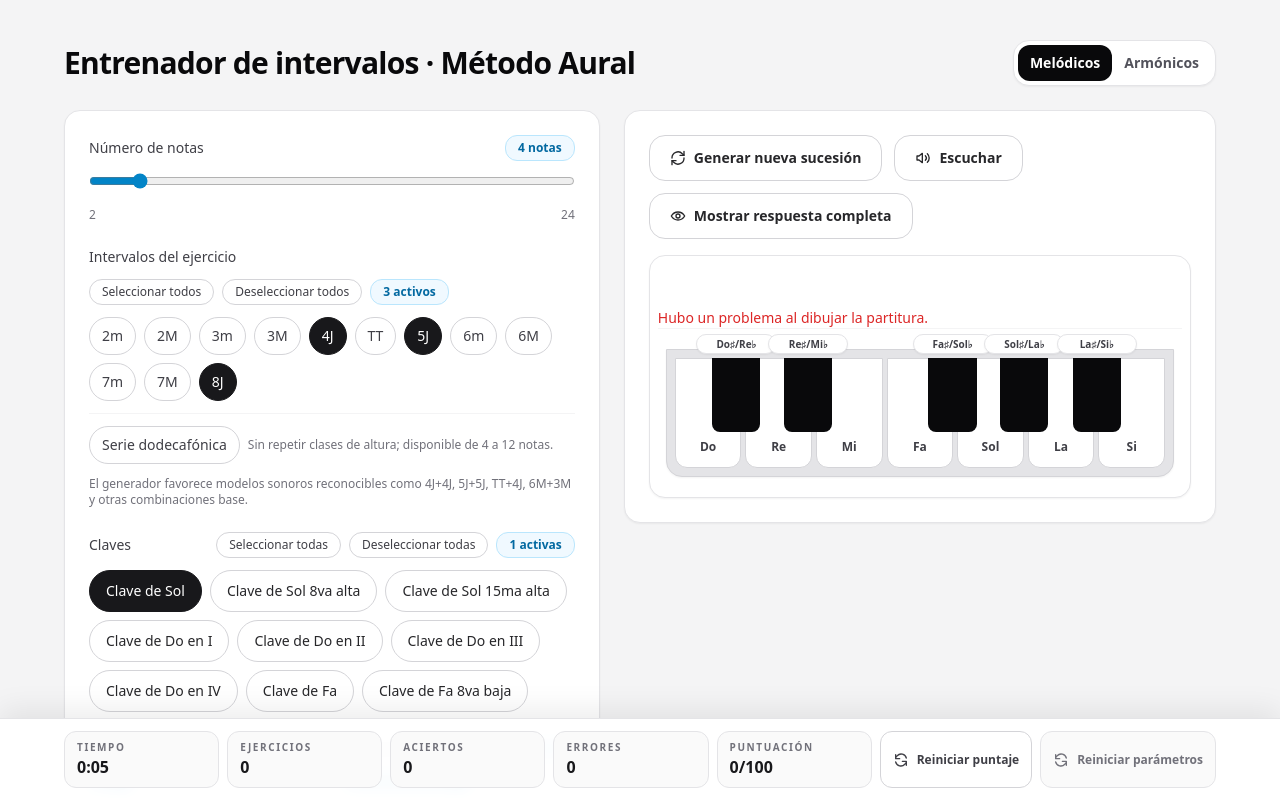
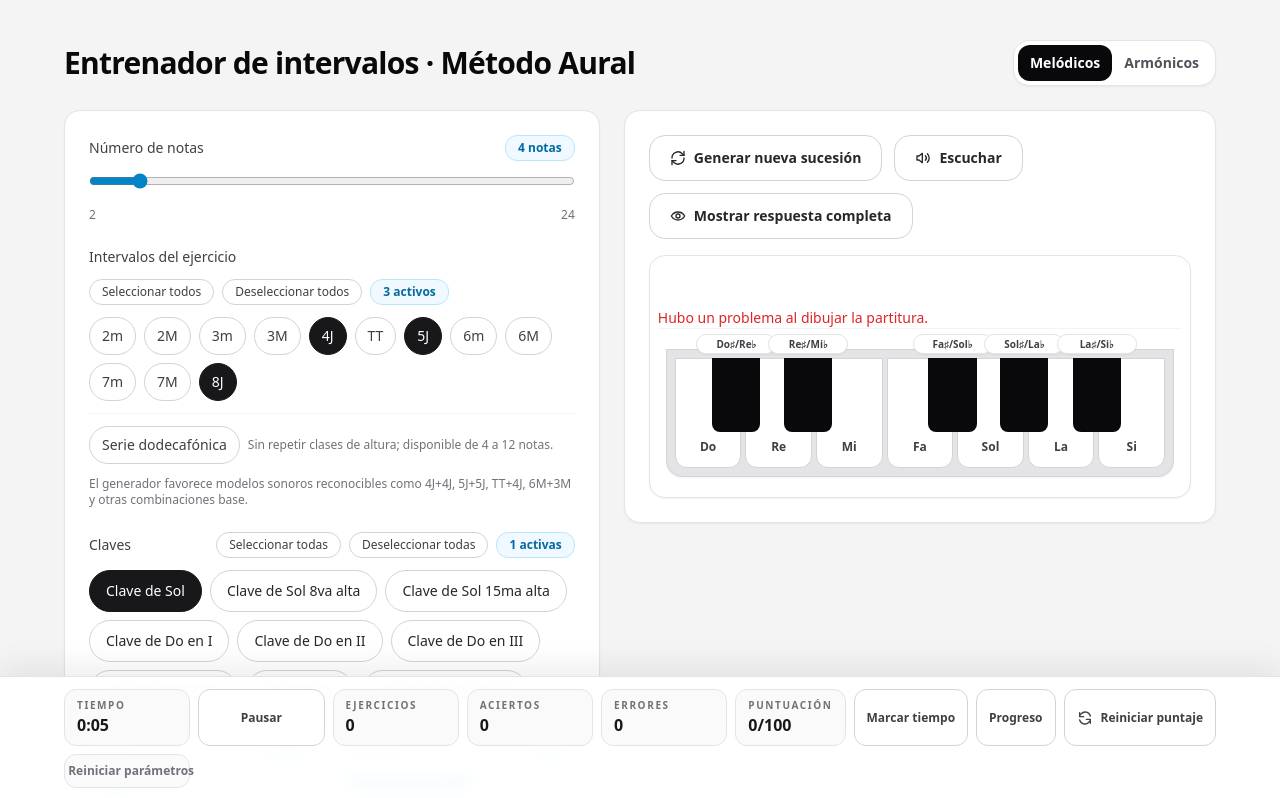
Before and after one commit to rickymartingtz/Entrenador-de-intervalos-mel-dicos, a React (Vite) app: page / in a window 1280 px wide. Shown: the top 798 px of the page. Built offline with nearby package versions, Linux system fonts and the light colour scheme.

Commit message:
Update App.jsx

```diff
--- a/src/App.jsx
+++ b/src/App.jsx
@@ -114,6 +114,7 @@ const SHORT_DIRECTION_OPTIONS = [
 ];
 const SETTINGS_KEY = "intervalTrainer.settings.v11";
 const STATS_KEY = "intervalTrainer.stats.v11";
+const MARKS_KEY = "intervalTrainer.marks.v12";
 const SOUNDFONT_LIBRARY = "MusyngKite";
 const SOUNDFONT_BASE_URL = "https://gleitz.github.io/midi-js-soundfonts";
 const PITCH_HISTORY_LEN = 200;
@@ -122,6 +123,8 @@ const IN_TUNE_THRESHOLD = 10;
 const TUNER_HOLD_OPTIONS = [0.5, 1, 1.5, 2, 3, 4];
 const TUNER_MICRO_GAP_MS = 300;
 const TUNER_COMPLETE_DELAY_MS = 560;
+const TUNER_ANALYSIS_INTERVAL_MS = 40;
+const TUNER_YIN_THRESHOLD = 0.13;
 const PITCH_SMOOTH_ALPHA = 0.35;
 
 const CLEFS = [
@@ -771,6 +774,28 @@ function initialStats() {
     return stored ? { ...defaults, ...stored } : defaults;
   } catch {
     return defaults;
+  }
+}
+
+function initialMarks() {
+  try {
+    const stored = JSON.parse(window.localStorage.getItem(MARKS_KEY) || "[]");
+    return Array.isArray(stored) ? stored.slice(0, 80) : [];
+  } catch {
+    return [];
+  }
+}
+
+function formatDateTime(timestamp) {
+  try {
+    return new Intl.DateTimeFormat("es-MX", {
+      day: "2-digit",
+      month: "short",
+      hour: "2-digit",
+      minute: "2-digit",
+    }).format(new Date(timestamp));
+  } catch {
+    return "—";
   }
 }
 
@@ -1420,7 +1445,7 @@ function TunerPanel({ notes = [], visible = false }) {
 
     const buffer = new Float32Array(analyser.fftSize);
     analyser.getFloatTimeDomainData(buffer);
-    const freq = autoCorrelatePitch(buffer, ctx.sampleRate, 0.15);
+    const freq = autoCorrelatePitch(buffer, ctx.sampleRate, TUNER_YIN_THRESHOLD);
     const now = performance.now();
     const activeMode = modeRef.current;
     const list = notesRef.current ?? [];
@@ -1506,7 +1531,7 @@ function TunerPanel({ notes = [], visible = false }) {
       setIsListening(true);
       lastDetectionAtRef.current = null;
       if (timerRef.current) window.clearInterval(timerRef.current);
-      timerRef.current = window.setInterval(analyse, 50);
+      timerRef.current = window.setInterval(analyse, TUNER_ANALYSIS_INTERVAL_MS);
     } catch (error) {
       console.error("No se pudo iniciar el afinador:", error);
       setIsListening(false);
@@ -1645,6 +1670,7 @@ function BottomStat({ label, value }) {
 export default function IntervalTrainerPage() {
   const saved = useMemo(() => (typeof window !== "undefined" ? initialSettings() : null), []);
   const savedStats = useMemo(() => (typeof window !== "undefined" ? initialStats() : null), []);
+  const savedMarks = useMemo(() => (typeof window !== "undefined" ? initialMarks() : []), []);
   const audioContextRef = useRef(null);
   const soundfontCacheRef = useRef(new Map());
   const activeFallbackNodesRef = useRef([]);
@@ -1681,6 +1707,9 @@ export default function IntervalTrainerPage() {
   const [isPlaying, setIsPlaying] = useState(false);
   const [buttonFlash, setButtonFlash] = useState(false);
   const [stats, setStats] = useState(savedStats ?? { totalSeconds: 0, exercises: 0, correct: 0, incorrect: 0 });
+  const [isTimerPaused, setIsTimerPaused] = useState(false);
+  const [showProgressPanel, setShowProgressPanel] = useState(false);
+  const [timeMarks, setTimeMarks] = useState(savedMarks);
 
   const selectedInstrument = useMemo(() => INSTRUMENTS.find((item) => item.value === instrument) ?? INSTRUMENTS.find((item) => item.value === DEFAULT_INSTRUMENT), [instrument]);
   const hasSelectedIntervals = selectedIntervalKeys.length > 0;
@@ -1703,11 +1732,12 @@ export default function IntervalTrainerPage() {
   }, [isHarmonicMode, noteCount, useTwelveToneSeries]);
 
   useEffect(() => {
+    if (isTimerPaused) return undefined;
     const timer = window.setInterval(() => {
       setStats((current) => ({ ...current, totalSeconds: current.totalSeconds + 1 }));
     }, 1000);
     return () => window.clearInterval(timer);
-  }, []);
+  }, [isTimerPaused]);
 
   useEffect(() => {
     try {
@@ -1731,6 +1761,12 @@ export default function IntervalTrainerPage() {
       window.localStorage.setItem(STATS_KEY, JSON.stringify(stats));
     } catch {}
   }, [stats]);
+
+  useEffect(() => {
+    try {
+      window.localStorage.setItem(MARKS_KEY, JSON.stringify(timeMarks));
+    } catch {}
+  }, [timeMarks]);
 
   useEffect(() => {
     if (useTwelveToneSeries) {
@@ -2067,6 +2103,34 @@ export default function IntervalTrainerPage() {
   const selectAllClefs = useCallback(() => setSelectedClefKeys(CLEFS.map((item) => item.key)), []);
   const deselectAllClefs = useCallback(() => setSelectedClefKeys([]), []);
 
+  const addTimeMark = useCallback((label = "Marca de estudio") => {
+    setTimeMarks((current) => {
+      const nextMark = {
+        id: `${Date.now()}-${Math.random()}`,
+        label,
+        timestamp: Date.now(),
+        totalSeconds: stats.totalSeconds,
+        exercises: stats.exercises,
+        correct: stats.correct,
+        incorrect: stats.incorrect,
+        score: scoreFromStats(stats),
+        trainerMode,
+        noteCount: safeNoteCount,
+        tempo,
+        instrument,
+        intervals: selectedIntervalKeys,
+        clefs: selectedClefKeys,
+      };
+      return [nextMark, ...current].slice(0, 80);
+    });
+    setShowProgressPanel(true);
+  }, [instrument, noteCount, safeNoteCount, selectedClefKeys, selectedIntervalKeys, stats, tempo, trainerMode]);
+
+  const clearTimeMarks = useCallback(() => {
+    setTimeMarks([]);
+    try { window.localStorage.removeItem(MARKS_KEY); } catch {}
+  }, []);
+
   const resetScores = useCallback(() => {
     setStats({ totalSeconds: 0, exercises: 0, correct: 0, incorrect: 0 });
     try {
@@ -2092,10 +2156,8 @@ export default function IntervalTrainerPage() {
     setNextIndex(1);
     setHarmonicStep(firstHarmonicStep(freshExercise, DEFAULT_HARMONIC_RESPONSE_MODE));
     setRevealFull(false);
-    setStats({ totalSeconds: 0, exercises: 0, correct: 0, incorrect: 0 });
     try {
       window.localStorage.removeItem(SETTINGS_KEY);
-      window.localStorage.removeItem(STATS_KEY);
     } catch {}
   }, [stopPlayback]);
 
@@ -2303,12 +2365,75 @@ export default function IntervalTrainerPage() {
       </div>
 
       <div className="fixed inset-x-0 bottom-0 z-50 border-t border-zinc-200 bg-white/95 px-3 py-2 shadow-[0_-8px_30px_rgba(0,0,0,0.08)] backdrop-blur sm:px-4 sm:py-3">
-        <div className="mx-auto flex max-w-6xl gap-2 overflow-x-auto pb-1 sm:grid sm:grid-cols-3 sm:overflow-visible sm:pb-0 lg:grid-cols-[repeat(5,minmax(0,1fr))_auto_auto]">
+        {showProgressPanel ? (
+          <div className="mx-auto mb-2 max-w-6xl rounded-2xl border border-zinc-200 bg-white p-3 shadow-sm">
+            <div className="flex flex-wrap items-center justify-between gap-3">
+              <div>
+                <p className="text-xs font-semibold uppercase tracking-[0.18em] text-zinc-500">Progreso local</p>
+                <p className="text-sm text-zinc-600">Datos guardados en este ordenador o teléfono.</p>
+              </div>
+              <div className="flex flex-wrap gap-2">
+                <button type="button" onClick={() => addTimeMark("Marca manual")} className="rounded-xl border border-zinc-300 bg-white px-3 py-2 text-xs font-semibold text-zinc-700 transition hover:bg-zinc-100">Marcar tiempo</button>
+                <button type="button" onClick={clearTimeMarks} className="rounded-xl border border-zinc-200 bg-zinc-50 px-3 py-2 text-xs font-semibold text-zinc-500 transition hover:bg-white">Borrar marcas</button>
+                <button type="button" onClick={() => setShowProgressPanel(false)} className="rounded-xl border border-zinc-900 bg-zinc-900 px-3 py-2 text-xs font-semibold text-white">Cerrar</button>
+              </div>
+            </div>
+            <div className="mt-3 grid gap-2 sm:grid-cols-5">
+              <BottomStat label="Tiempo" value={formatTime(stats.totalSeconds)} />
+              <BottomStat label="Ejercicios" value={stats.exercises} />
+              <BottomStat label="Aciertos" value={stats.correct} />
+              <BottomStat label="Errores" value={stats.incorrect} />
+              <BottomStat label="Puntuación" value={`${score}/100`} />
+            </div>
+            <div className="mt-3 max-h-40 space-y-2 overflow-y-auto pr-1">
+              {timeMarks.length > 0 ? timeMarks.map((mark) => (
+                <div key={mark.id} className="rounded-xl border border-zinc-200 bg-zinc-50 px-3 py-2 text-xs text-zinc-700">
+                  <div className="flex flex-wrap items-center justify-between gap-2">
+                    <span className="font-semibold text-zinc-900">{mark.label}</span>
+                    <span className="text-zinc-500">{formatDateTime(mark.timestamp)}</span>
+                  </div>
+                  <div className="mt-1 flex flex-wrap gap-x-3 gap-y-1 text-zinc-600">
+                    <span>Tiempo: {formatTime(mark.totalSeconds)}</span>
+                    <span>Ejercicios: {mark.exercises}</span>
+                    <span>Aciertos: {mark.correct}</span>
+                    <span>Errores: {mark.incorrect}</span>
+                    <span>Puntuación: {mark.score}/100</span>
+                    <span>Modo: {mark.trainerMode === "harmonic" ? "Armónicos" : "Melódicos"}</span>
+                  </div>
+                </div>
+              )) : (
+                <p className="rounded-xl border border-dashed border-zinc-200 p-3 text-xs text-zinc-500">Todavía no hay marcas de tiempo. Usa “Marcar tiempo” para guardar un corte de tu sesión.</p>
+              )}
+            </div>
+          </div>
+        ) : null}
+        <div className="mx-auto flex max-w-6xl gap-2 overflow-x-auto pb-1 sm:grid sm:grid-cols-3 sm:overflow-visible sm:pb-0 lg:grid-cols-[repeat(5,minmax(0,1fr))_auto_auto_auto_auto]">
           <BottomStat label="Tiempo" value={formatTime(stats.totalSeconds)} />
+          <button
+            type="button"
+            onClick={() => setIsTimerPaused((current) => !current)}
+            className={`inline-flex min-w-[92px] items-center justify-center whitespace-nowrap rounded-xl border px-3 py-2 text-xs font-semibold transition sm:min-w-0 ${isTimerPaused ? "border-zinc-900 bg-zinc-900 text-white" : "border-zinc-300 bg-white text-zinc-700 hover:border-zinc-500 hover:bg-zinc-100"}`}
+          >
+            {isTimerPaused ? "Reanudar" : "Pausar"}
+          </button>
           <BottomStat label="Ejercicios" value={stats.exercises} />
           <BottomStat label="Aciertos" value={stats.correct} />
           <BottomStat label="Errores" value={stats.incorrect} />
           <BottomStat label="Puntuación" value={`${score}/100`} />
+          <button
+            type="button"
+            onClick={() => addTimeMark("Marca manual")}
+            className="inline-flex min-w-[104px] items-center justify-center gap-2 whitespace-nowrap rounded-xl border border-zinc-300 bg-white px-3 py-2 text-xs font-semibold text-zinc-700 transition hover:border-zinc-500 hover:bg-zinc-100 sm:min-w-0 lg:col-span-1"
+          >
+            Marcar tiempo
+          </button>
+          <button
+            type="button"
+            onClick={() => setShowProgressPanel((current) => !current)}
+            className={`inline-flex min-w-[96px] items-center justify-center gap-2 whitespace-nowrap rounded-xl border px-3 py-2 text-xs font-semibold transition sm:min-w-0 lg:col-span-1 ${showProgressPanel ? "border-zinc-900 bg-zinc-900 text-white" : "border-zinc-300 bg-white text-zinc-700 hover:border-zinc-500 hover:bg-zinc-100"}`}
+          >
+            Progreso
+          </button>
           <button
             type="button"
             onClick={resetScores}
```
